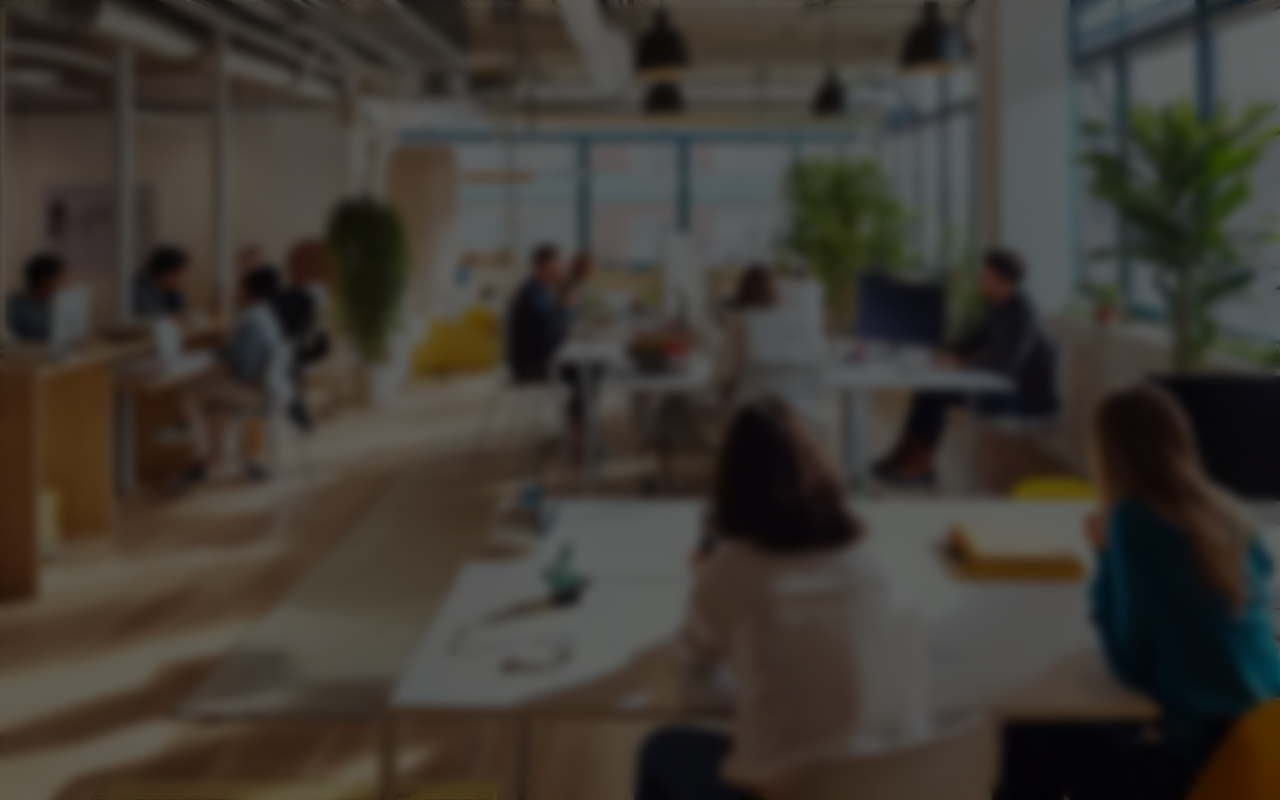
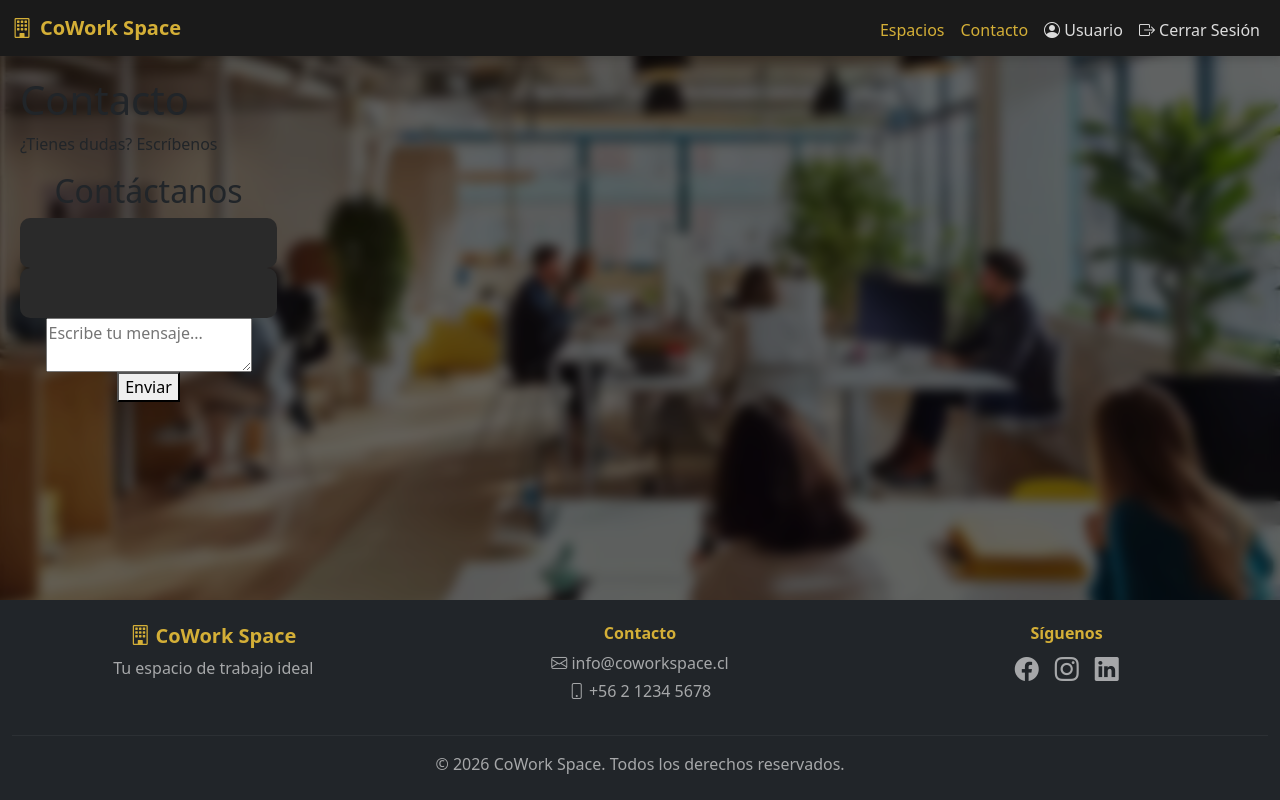
Before and after one commit to allanDev94/Cowork_React, a React (Vite) app: page /contacto in a window 1280 px wide. Before the commit this address had no page. Built offline with nearby package versions, Linux system fonts and the light colour scheme.

Commit message:
actualizacion formulario

```diff
--- /dev/null
+++ b/src/components/Formulario.jsx
@@ -0,0 +1,95 @@
+import "../styles/formulario.css"
+import { useState } from "react";
+
+const Formulario = () => {
+  const [form, setForm] = useState({
+    nombre: "",
+    email: "",
+    mensaje: "",
+  });
+
+  const [estado, setEstado] = useState("");
+
+  const handleChange = (e) => {
+    setForm({
+      ...form,
+      [e.target.name]: e.target.value,
+    });
+
+    // 👇 Limpia errores cuando el usuario escribe
+    setEstado("");
+  };
+
+  const handleSubmit = (e) => {
+    e.preventDefault();
+
+    const emailValido = /^[^\s@]+@[^\s@]+\.[^\s@]+$/;
+
+    if (!form.nombre || !form.email || !form.mensaje) {
+      setEstado("error");
+      return;
+    }
+
+    if (!emailValido.test(form.email)) {
+      setEstado("email_error");
+      return;
+    }
+
+    setEstado("success");
+
+    console.log(form);
+
+    setForm({
+      nombre: "",
+      email: "",
+      mensaje: "",
+    });
+  };
+
+  return (
+    <form className="contact-form" onSubmit={handleSubmit}>
+      <h2>Contáctanos</h2>
+
+      <input
+        label="Nombre"
+        name="nombre"
+        value={form.nombre}
+        onChange={handleChange}
+      />
+
+      <input
+        label="Email"
+        name="email"
+        type="email"
+        value={form.email}
+        onChange={handleChange}
+      />
+
+      <textarea
+        name="mensaje"
+        placeholder="Escribe tu mensaje..."
+        value={form.mensaje}
+        onChange={handleChange}
+        className="contact-textarea"
+      />
+
+      {estado === "error" && (
+        <p className="contact-error">Todos los campos son obligatorios</p>
+      )}
+
+      {estado === "email_error" && (
+        <p className="contact-error">Correo inválido</p>
+      )}
+
+      {estado === "success" && (
+        <p className="contact-success">Mensaje enviado correctamente ✅</p>
+      )}
+
+      <button type="submit" className="contact-button">
+        Enviar
+      </button>
+    </form>
+  );
+};
+
+export default Formulario;
--- a/src/components/Navbar.jsx
+++ b/src/components/Navbar.jsx
@@ -39,6 +39,12 @@ const Navbar = () => {
                         </li>
 
                         <li className="nav-item">
+                            <Link className="nav-link active" to="/contacto">
+                                Contacto
+                            </Link>
+                        </li>
+
+                        <li className="nav-item">
                             <span className="nav-link" id="usuarioNombre">
                                 <i className="bi bi-person-circle"></i> Usuario
                             </span>
--- /dev/null
+++ b/src/pages/Contacto.jsx
@@ -0,0 +1,20 @@
+import "../styles/formulario.css"
+import Formulario from "../components/Formulario";
+
+const Contacto = () => {
+  return (
+    <>
+
+
+      <div id="center">
+        <h1>Contacto</h1>
+        <p>¿Tienes dudas? Escríbenos </p>
+
+       <Formulario />
+
+      </div>
+    </>
+  );
+};
+
+export default Contacto;
--- a/src/routes/AppRouter.jsx
+++ b/src/routes/AppRouter.jsx
@@ -5,6 +5,8 @@ import ForgotPassword from "../pages/ForgotPassword";
 import Home from "../pages/Home";
 import MainLayout from "../layouts/MainLayout";
 import Espacios from "../pages/Espacios";
+import Contacto from "../pages/Contacto";
+
 const AppRouter = () => {
   return (
     <BrowserRouter>
@@ -18,6 +20,7 @@ const AppRouter = () => {
         <Route element={<MainLayout />}>
         <Route path="/home" element={<Navigate to="/espacios" />} />
         <Route path="/espacios" element={<Espacios />} />
+        <Route path="/contacto" element={<Contacto />} />
         </Route>
       </Routes>
     </BrowserRouter>
--- /dev/null
+++ b/src/styles/formulario.css
@@ -0,0 +1 @@
+@import "./colores.css";
```
